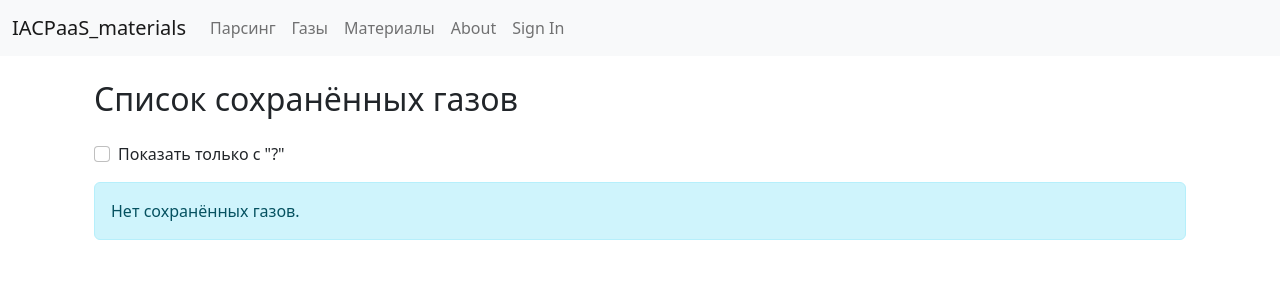
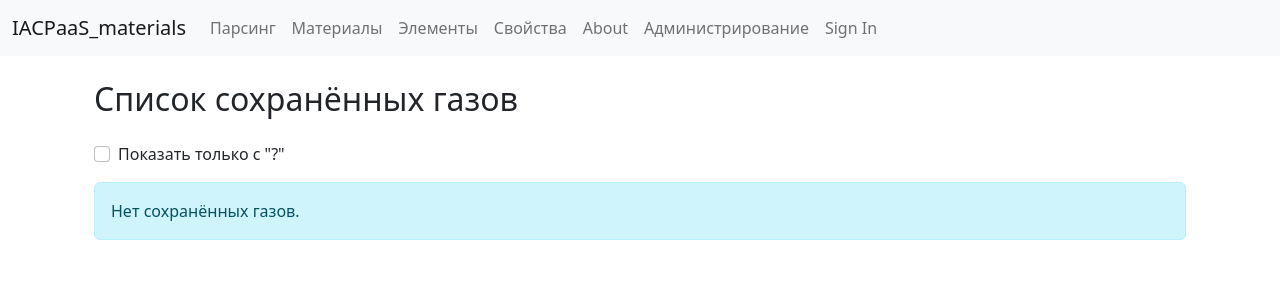
Before and after one commit to Rebarial/iacpaas_materials, a Django app: template iacpaas_materials/IACAPaaS_interactions/templates/gases/gas_list.html in a window 1280 px wide. Shown: the top 300 px of the page. Run offline with Django 5.2, Linux system fonts and the light colour scheme; the template is opened without the code that fills it, so the values that code supplies are empty; some libraries are stand-ins or nearby versions.

Commit message:
change base

```diff
--- a/iacpaas_materials/templates/base.html
+++ b/iacpaas_materials/templates/base.html
@@ -75,13 +75,19 @@
               <a class="nav-link" href="{% url 'iacpaas:choice_link' %}">Парсинг <span class="visually-hidden">(current)</span></a>
             </li>
             <li class="nav-item active">
-              <a class="nav-link" href="{% url 'iacpaas:gas_list' %}">Газы <span class="visually-hidden">(current)</span></a>
+              <a class="nav-link" href="{% url 'iacpaas:material_list' %}">Материалы <span class="visually-hidden">(current)</span></a>
             </li>
             <li class="nav-item active">
-              <a class="nav-link" href="{% url 'iacpaas:material_list' %}">Материалы <span class="visually-hidden">(current)</span></a>
+              <a class="nav-link" href="{% url 'iacpaas:elements_list' %}">Элементы <span class="visually-hidden">(current)</span></a>
+            </li>
+            <li class="nav-item active">
+              <a class="nav-link" href="{% url 'iacpaas:properties_list' %}">Свойства <span class="visually-hidden">(current)</span></a>
             </li>
             <li class="nav-item">
               <a class="nav-link" href="{% url 'about' %}">About</a>
+            </li>
+            <li class="nav-item">
+              <a class="nav-link" href="{% url 'admin:index' %}">Администрирование</a>
             </li>
             {% if request.user.is_authenticated %}
               <li class="nav-item">
```
